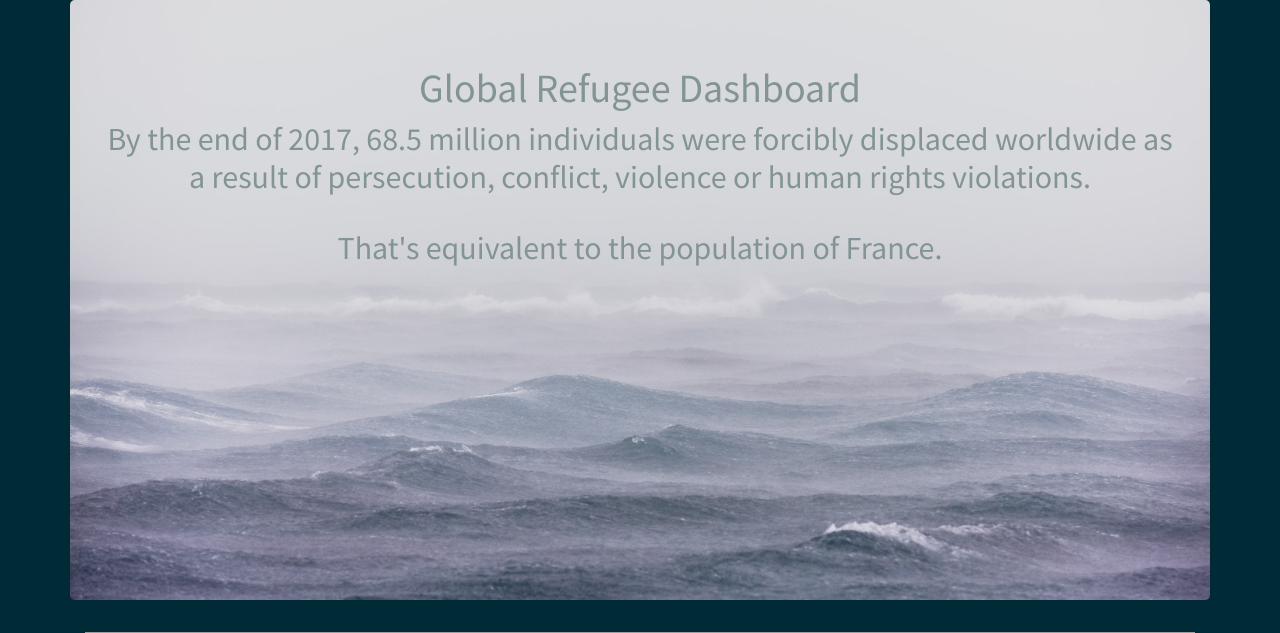
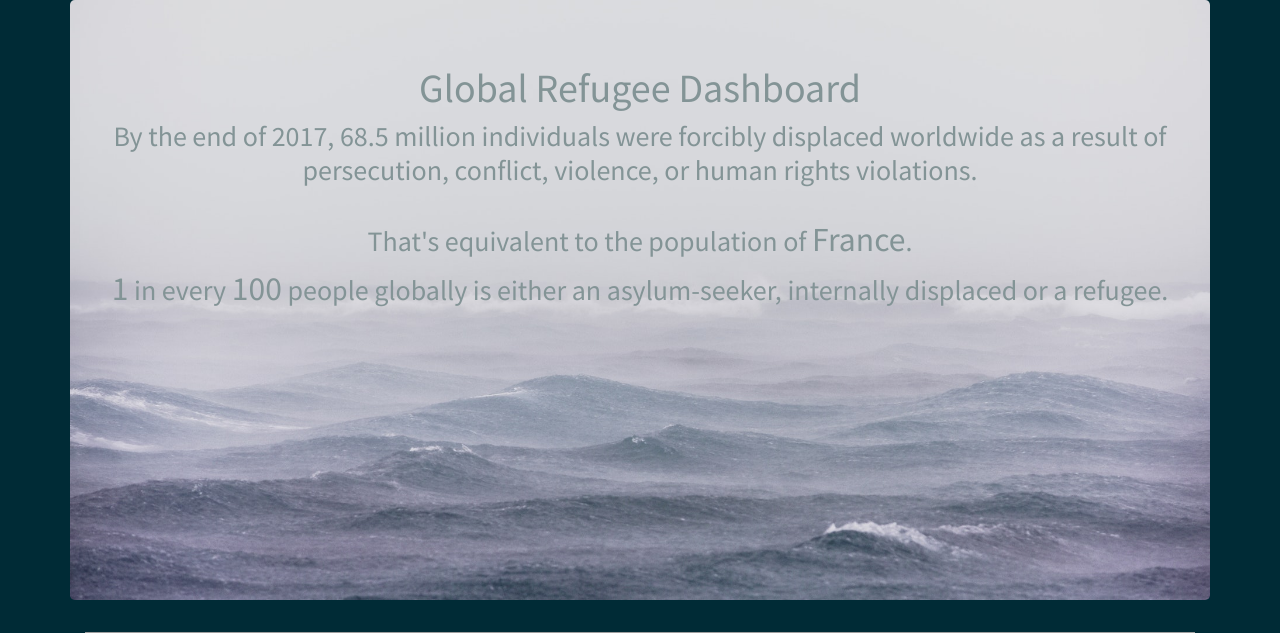
Before and after one commit to arentaylor/project_testing, a Flask app: page / in a window 1280 px wide. Shown: the top 633 px of the page. Run offline with Flask 2, Linux system fonts and the light colour scheme; parts of the project's set-up code (start-up, migrations or seed data) failed here and were passed over; some libraries are stand-ins or nearby versions; grey boxes are pictures that could not be loaded.

Commit message:
commit of index file

```diff
--- a/templates/index.html
+++ b/templates/index.html
@@ -16,8 +16,9 @@
     <div class="row">
       <div class="col-md-12 jumbotron text-center">
         <h1>Global Refugee Dashboard</h1>
-        <h2>By the end of 2017, 68.5 million individuals were forcibly displaced worldwide as a result of persecution, conflict, violence or human rights violations. </h2><br>
-        <h2>That's equivalent to the population of France.</h2>
+        <h3>By the end of 2017, 68.5 million individuals were forcibly displaced worldwide as a result of persecution, conflict, violence, or human rights violations. </h3><br>
+        <h3>That's equivalent to the population of <big>France</big>.</h3>
+        <h3><big>1</big> in every <big>100</big> people globally is either an asylum-seeker, internally displaced or a refugee.</h3>
       </div>
     </div>
   </div>
```
